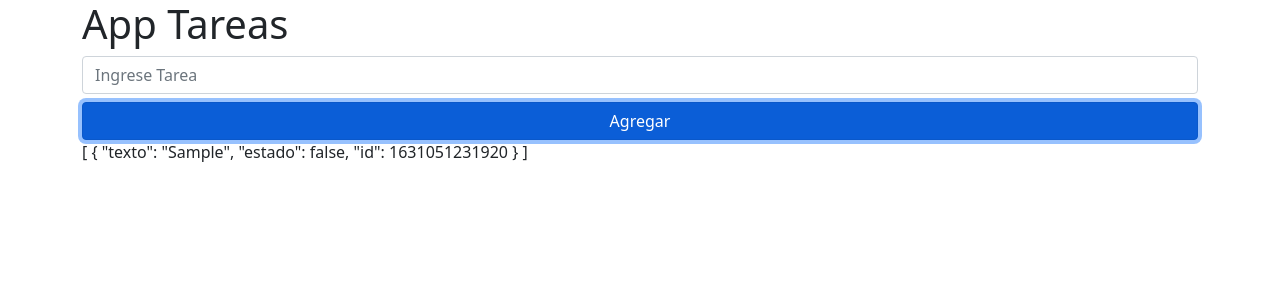
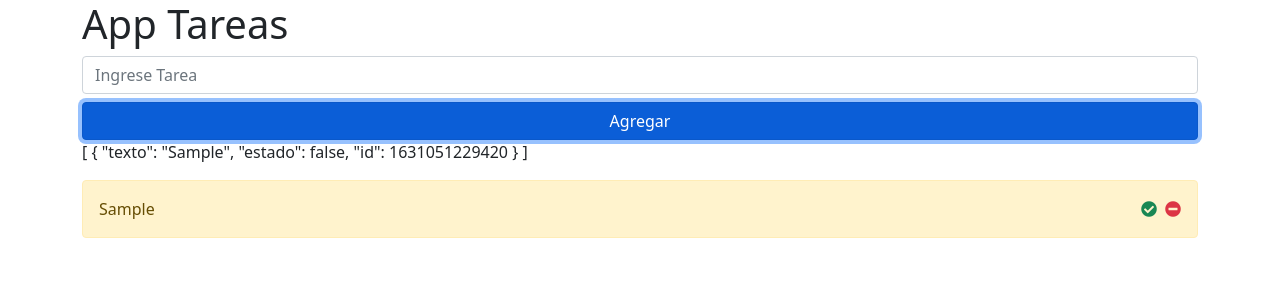
Before and after one commit to yordisev/provide_inject, a Vue app: page / in a window 1280 px wide. Both pictures are taken after typing "Sample" into the empty fields and a click on the button "Agregar". Shown: the top 300 px of the page. Built offline with nearby package versions, Linux system fonts and the light colour scheme.

Commit message:
TareaItem

```diff
--- a/src/components/TareaApp.vue
+++ b/src/components/TareaApp.vue
@@ -2,14 +2,23 @@
 <h1>App Tareas</h1>
 <tarea-form/>
   {{tareas}}
+  <tarea-item
+  v-for="tarea in tareas" :key="tarea.id"
+  :tarea="tarea"
+  />
+
+  <div class="alert alert-dark mt-3" v-if="tareas.length === 0">
+    sin tareas pendientes 😁
+  </div>
 </template>
 
 <script>
 import {ref } from '@vue/reactivity'
 import TareaForm from './TareaForm.vue'
 import { provide } from '@vue/runtime-core'
+import TareaItem from './TareaItem.vue'
 export default {
-  components: { TareaForm },
+  components: { TareaForm, TareaItem },
 setup(){
     const tareas = ref([])
 
--- a/src/components/TareaItem.vue
+++ b/src/components/TareaItem.vue
@@ -1,10 +1,21 @@
 <template>
-  Item secundarios
+  <div class="alert alert-warning mt-3 d-flex justify-content-between align-items-center">
+    <p class="m-0">{{tarea.texto}}</p>
+    <div>
+      <i class="fas fa-check-circle mx-2 text-success" role="button"></i>
+      <i class="fas fa-minus-circle text-danger"></i>
+    </div>
+  </div>
 </template>
 
 <script>
 export default {
-
+props:{
+  tarea:{
+    type:Object,
+    required:true
+  }
+}
 }
 </script>
 
```
